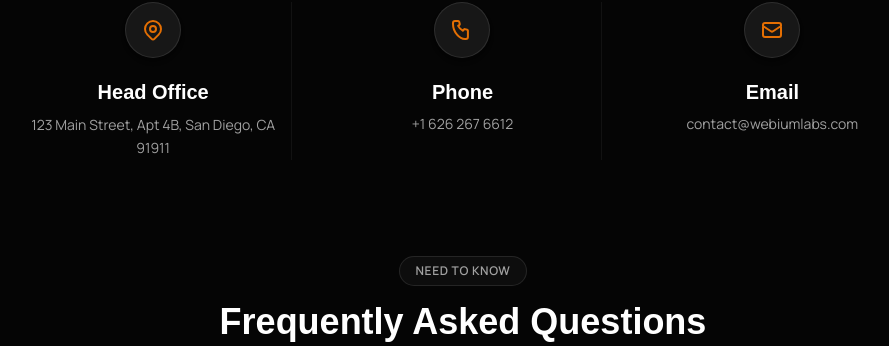
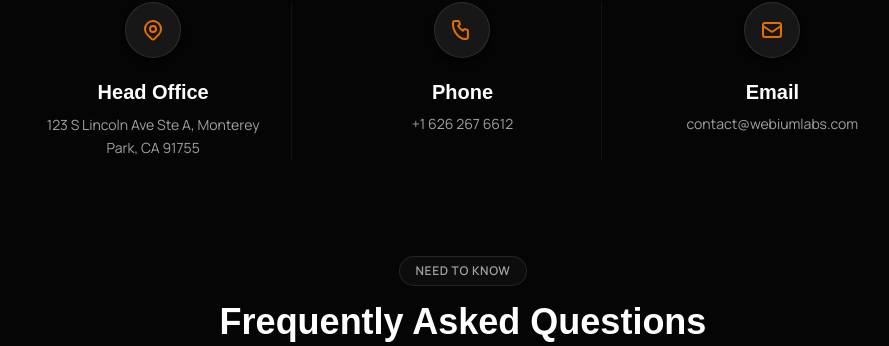
Before and after one commit to Tarster/webiumlabs_website, a Django app: page /contact/ in a window 1280 px wide. Shown: the part 1071-1417 px from the top of the page, without its empty margins (177-1066 px from the left). Run offline with Django 5.2, Linux system fonts and the light colour scheme; style sheets or scripts are compiled from the project's sources; parts of the project's set-up code (start-up, migrations or seed data) failed here and were passed over; some libraries are stand-ins or nearby versions.

Commit message:
Update: Change company address to Monterey Park location

```diff
--- a/templates/jinja2/contact.html
+++ b/templates/jinja2/contact.html
@@ -25,7 +25,7 @@
 ] %}
 
 {% set contact_info = [
-    {"icon": "location", "title": "Head Office", "details": ["123 Main Street, Apt 4B, San Diego, CA 91911"]},
+    {"icon": "location", "title": "Head Office", "details": ["123 S Lincoln Ave Ste A, Monterey Park, CA 91755"]},
     {"icon": "phone", "title": "Phone", "details": ["+1 626 267 6612"]},
     {"icon": "email", "title": "Email", "details": ["contact@webiumlabs.com"]},
 ] %}
```
